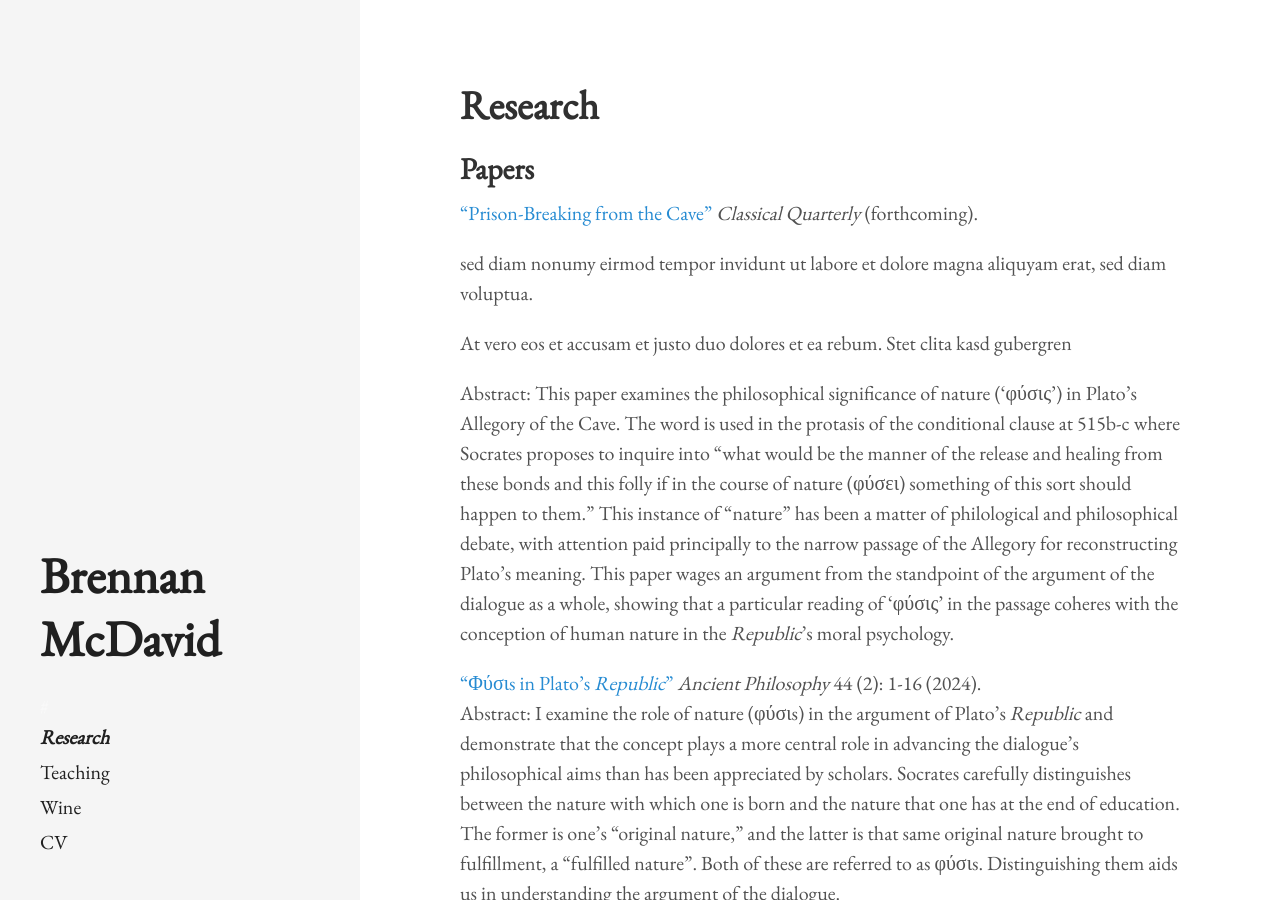
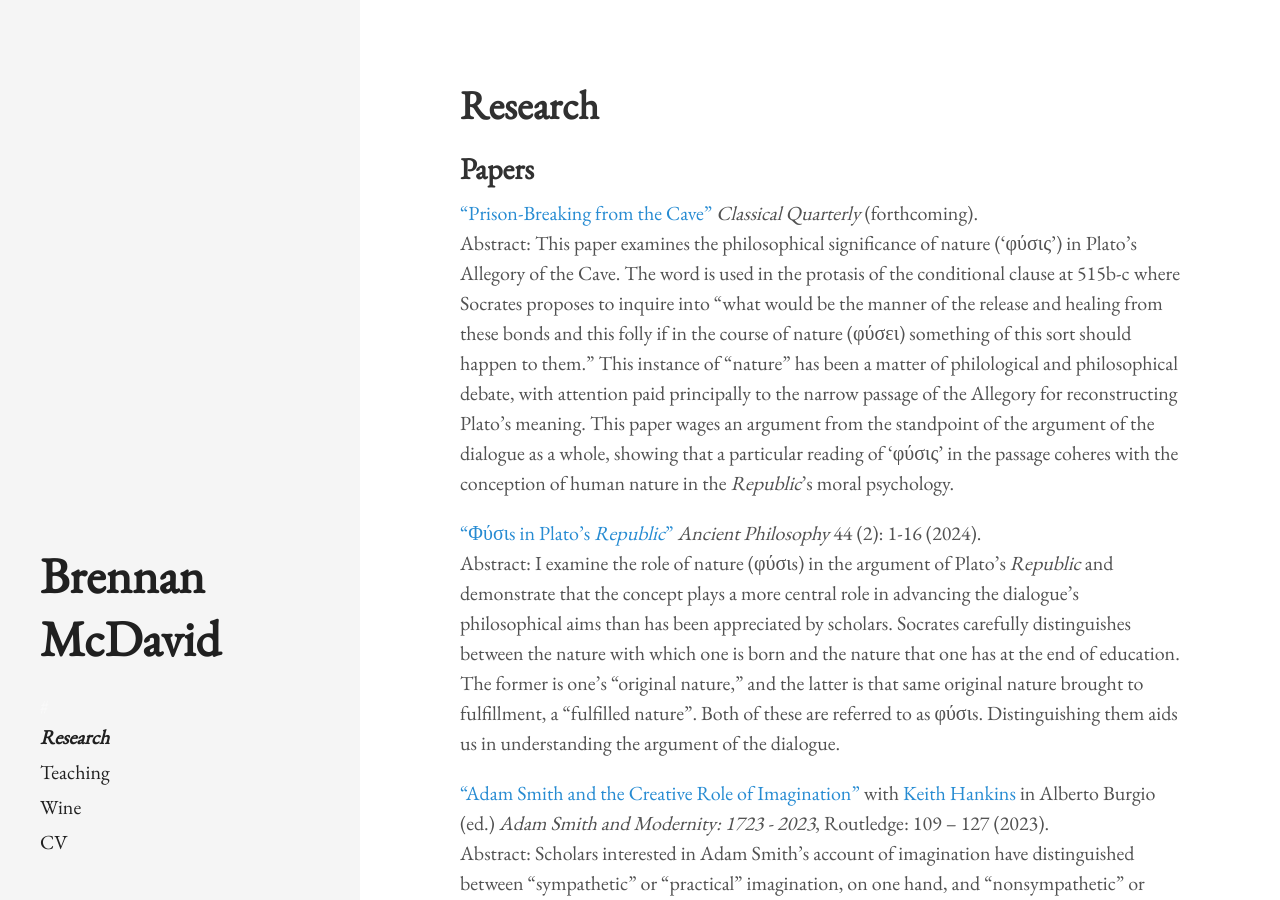
Before and after one commit to bkmcdavid/bkmcdavid.github.io, a Jekyll site: the page built from research.md, in a window 1280 px wide and 900 px high. Built offline with Jekyll 4.4.1, drawn with Linux system fonts in a browser that asks for light colours.

Commit message:
Update research.md

```diff
--- a/research.md
+++ b/research.md
@@ -8,10 +8,6 @@ title: Research
 ## Papers
 
 <a href="https://bkmcdavid.github.io/pdfs/Prison-BreakingCQ.pdf">"Prison-Breaking from the Cave"</a> <i>Classical Quarterly</i> (forthcoming). <br/>
-
- <div class="m-more-less-content">
-    <p>sed diam nonumy eirmod tempor invidunt ut labore et dolore magna aliquyam erat, sed diam voluptua.</p><more /><p>At vero eos et accusam et justo duo dolores et ea rebum. Stet clita kasd gubergren</p>
-  </div>
 Abstract: This paper examines the philosophical significance of nature (‘φύσις’) in Plato’s Allegory of the Cave. The word is used in the protasis of the conditional clause at 515b-c where Socrates proposes to inquire into “what would be the manner of the release and healing from these bonds and this folly if in the course of nature (φύσει) something of this sort should happen to them.” This instance of “nature” has been a matter of philological and philosophical debate, with attention paid principally to the narrow passage of the Allegory for reconstructing Plato’s meaning. This paper wages an argument from the standpoint of the argument of the dialogue as a whole, showing that a particular reading of ‘φύσις’ in the passage coheres with the conception of human nature in the <i>Republic</i>’s moral psychology.
 
 <a href="https://bkmcdavid.github.io/pdfs/APfinal.pdf">"Φύσιs in Plato’s <i>Republic</i>"</a> <i>Ancient Philosophy</i> 44 (2): 1-16 (2024). <br/>
```
